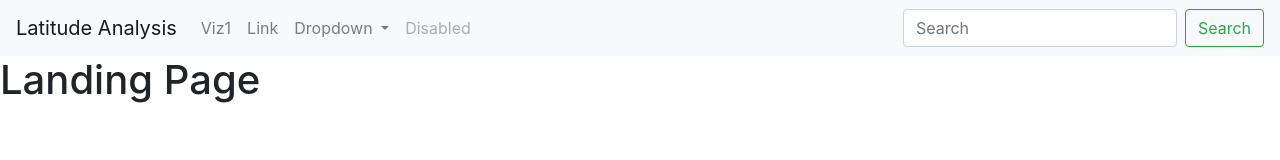
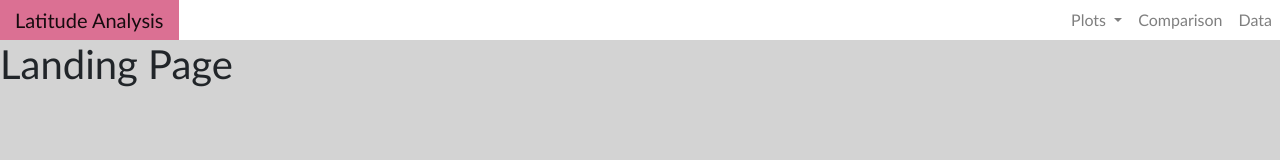
Before and after one commit to lisa427/web-design-challenge, a plain HTML site: page index.html in a window 1280 px wide. Drawn offline with nearby package versions, Linux system fonts and the light colour scheme.

Commit message:
updated navbar

```diff
--- a/index.html
+++ b/index.html
@@ -10,40 +10,32 @@
     <title>Latitude Analysis</title>
   </head>
   <body>
-
-    <nav class="navbar navbar-expand-lg navbar-light bg-light">
-        <a class="navbar-brand" href="#">Latitude Analysis</a>
+    <nav class="navbar navbar-expand-lg navbar-light">
+        <a class="navbar-brand" href="index.html">Latitude Analysis</a>
         <button class="navbar-toggler" type="button" data-toggle="collapse" data-target="#navbarSupportedContent" aria-controls="navbarSupportedContent" aria-expanded="false" aria-label="Toggle navigation">
           <span class="navbar-toggler-icon"></span>
         </button>
 
         <div class="collapse navbar-collapse" id="navbarSupportedContent">
-          <ul class="navbar-nav mr-auto">
-            <li class="nav-item">
-              <a class="nav-link" href="viz1.html">Viz1</a>
-            </li>
-            <li class="nav-item">
-              <a class="nav-link" href="#">Link</a>
-            </li>
+          <ul class="navbar-nav ml-auto">
             <li class="nav-item dropdown">
               <a class="nav-link dropdown-toggle" href="#" id="navbarDropdown" role="button" data-toggle="dropdown" aria-haspopup="true" aria-expanded="false">
-                Dropdown
+                Plots
               </a>
               <div class="dropdown-menu" aria-labelledby="navbarDropdown">
-                <a class="dropdown-item" href="#">Action</a>
-                <a class="dropdown-item" href="#">Another action</a>
-                <div class="dropdown-divider"></div>
-                <a class="dropdown-item" href="#">Something else here</a>
+                <a class="dropdown-item" href="viz1.html">Max Temperature</a>
+                <a class="dropdown-item" href="viz2.html">Humidity</a>
+                <a class="dropdown-item" href="viz3.html">Cloudiness</a>
+                <a class="dropdown-item" href="viz4.html">Wind Speed</a>
               </div>
             </li>
             <li class="nav-item">
-              <a class="nav-link disabled" href="#" tabindex="-1" aria-disabled="true">Disabled</a>
+                <a class="nav-link" href="comparison.html">Comparison</a>
+            </li>
+            <li class="nav-item">
+                <a class="nav-link" href="data.html">Data</a>
             </li>
           </ul>
-          <form class="form-inline my-2 my-lg-0">
-            <input class="form-control mr-sm-2" type="search" placeholder="Search" aria-label="Search">
-            <button class="btn btn-outline-success my-2 my-sm-0" type="submit">Search</button>
-          </form>
         </div>
       </nav>
 
--- a/style.css
+++ b/style.css
@@ -0,0 +1,25 @@
+body {
+    font-family: Calibri, Arial, sans-serif;
+    background: lightgrey;
+}
+
+.navbar {
+    padding: 0;
+}
+
+.navbar-light {
+    background: white;
+}
+
+.navbar-brand {
+    background: palevioletred;
+    padding-left: 15px;
+    padding-right: 15px;
+}
+
+
+@media (max-width: 992px) {
+.navbar {
+    background: palevioletred;
+    }
+}
```
Also changed, not shown: viz1.html (+29 -0 lines).
